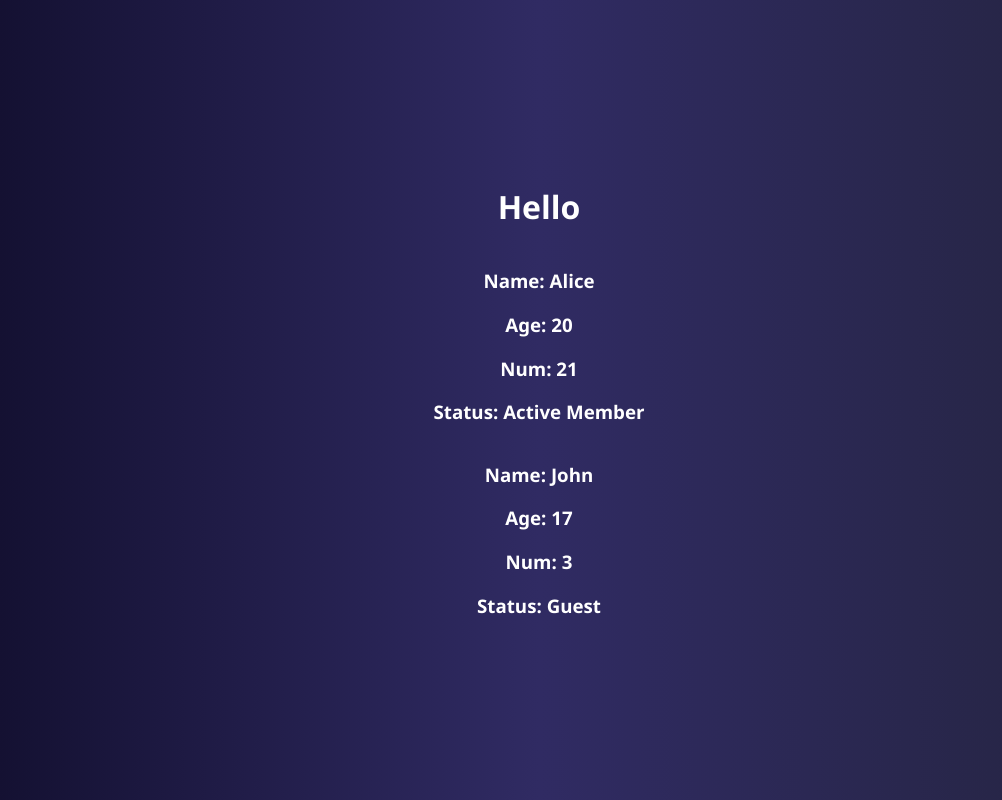
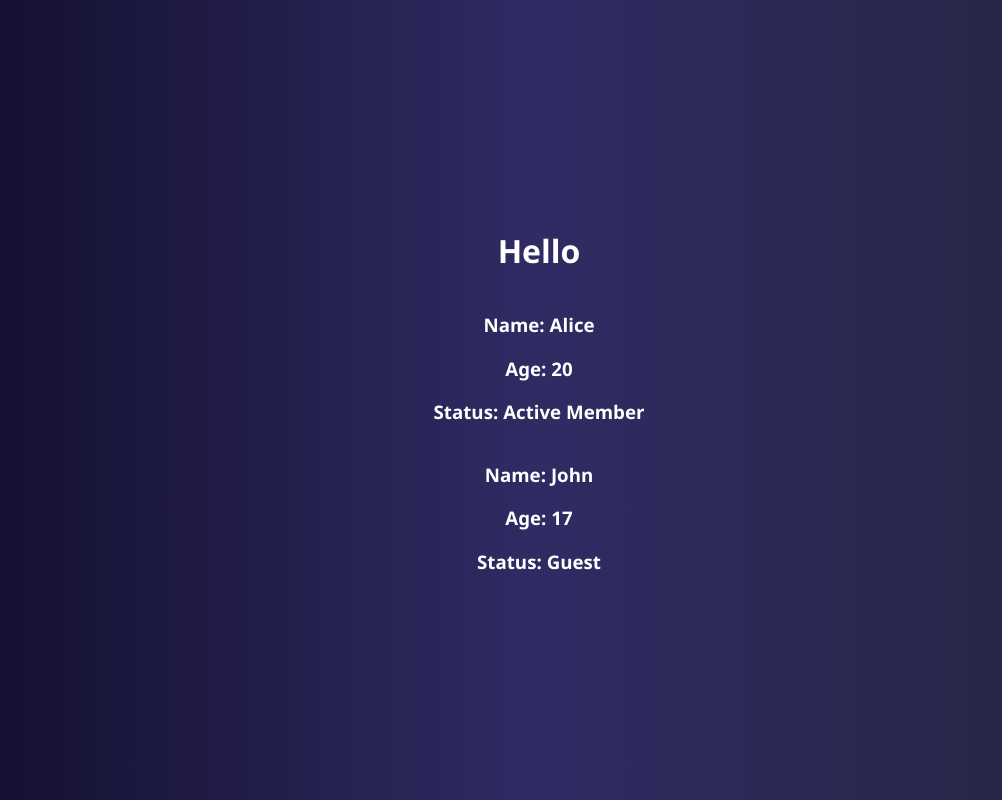
Before and after one commit to Sandeepkumar3003/React-Projects, a React (Vite) app in the folder EcommerceProjectReact/3.HandsOnComponents/ComponentsImplementation/: page / in a window 1280 px wide. Shown: the whole page, without its empty margins (101-1103 px from the left). Built offline with nearby package versions, Linux system fonts and the light colour scheme.

Commit message:
Destructuring props

```diff
--- a/EcommerceProjectReact/3.HandsOnComponents/ComponentsImplementation/src/components/ProfileCard.jsx
+++ b/EcommerceProjectReact/3.HandsOnComponents/ComponentsImplementation/src/components/ProfileCard.jsx
@@ -1,14 +1,14 @@
 
 
-function ProfileCard(props){
+function ProfileCard({name,age,isMember}){
     // const name = "Alice";
-    const sum = props.num + 1;
+
     return(
         <div>
-            <h3>Name: {props.name}</h3>
-            <h3>Age: {props.age}</h3>
-            <h3>Num: {sum}</h3>
-            <h3>Status: {props.isMember ? "Active Member" : "Guest"}</h3>
+            <h3>Name: {name}</h3>
+            <h3>Age: {age}</h3>
+
+            <h3>Status: {isMember ? "Active Member" : "Guest"}</h3>
         </div>
     );
 }
```
